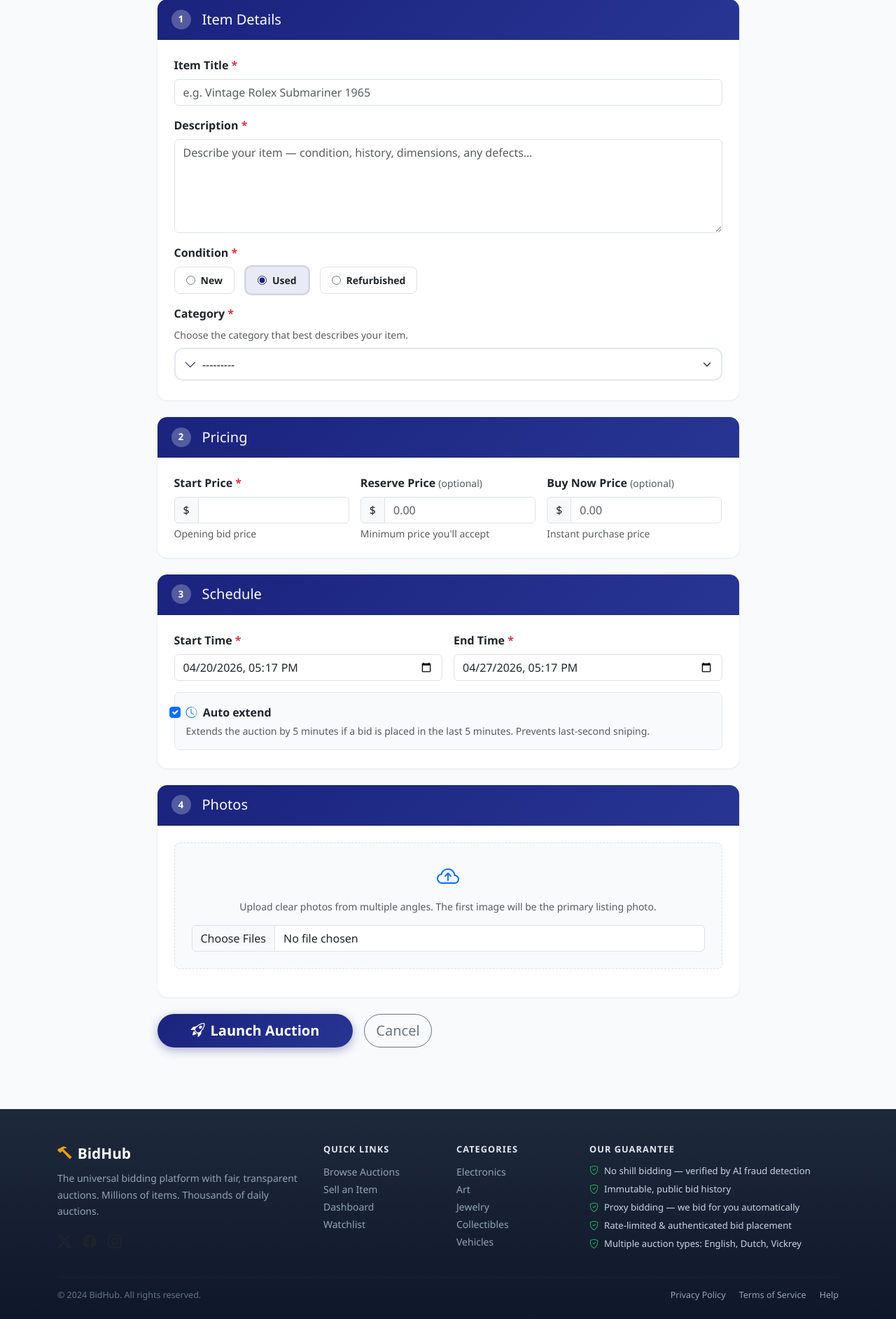
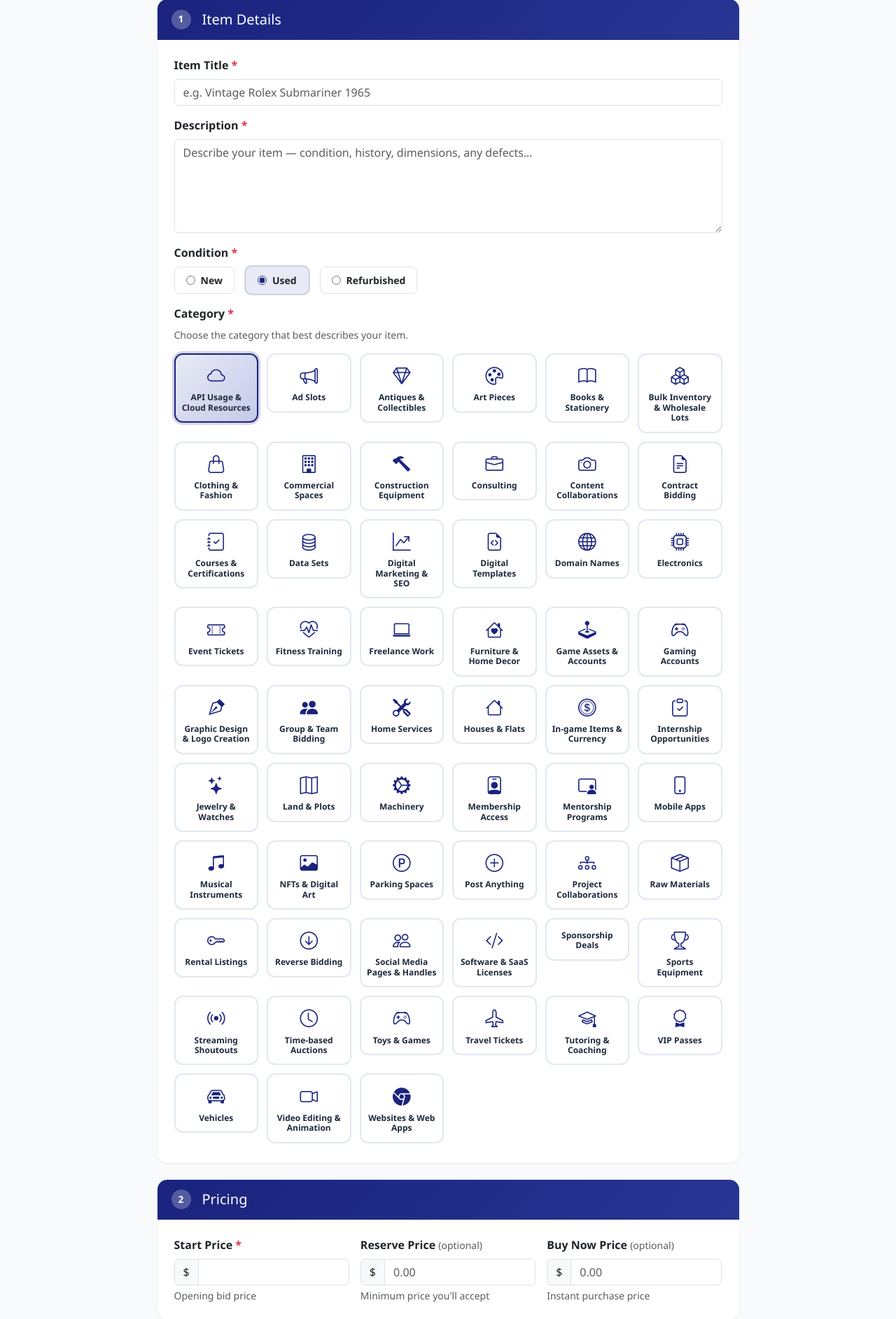
Before and after one commit to vikas2202/universal-bidding-system, a Django app: page /auctions/create/ in a window 1280 px wide. Shown: the part 200-2085 px from the top of the page at 70% size. Run offline with Django 5.2, Linux system fonts and the light colour scheme; the visitor is signed in with stand-in values (Sample User, id 1); data comes from the database, SQL or seed files in the repository; both versions use the stored data as it was before the commit; data that the repository does not hold is empty; some libraries are stand-ins or nearby versions.

Commit message:
Revert "Replace broken category card picker with grouped dropdown; expand to 57 categories"

```diff
--- a/auctions/forms.py
+++ b/auctions/forms.py
@@ -1,28 +1,6 @@
 from django import forms
 from django.utils import timezone
 from .models import Auction, Item, AuctionImage, Category
-
-
-class GroupedCategorySelect(forms.Select):
-    """Renders Category options grouped by their `group` field using <optgroup>."""
-
-    def optgroups(self, name, value, attrs=None):
-        groups = {}
-        group_label_map = dict(Category.GROUP_CHOICES)
-        for category in Category.objects.order_by('group', 'name'):
-            label = group_label_map.get(category.group, category.get_group_display())
-            groups.setdefault(label, []).append((str(category.pk), str(category)))
-
-        result = []
-        # Empty / placeholder option
-        result.append((None, [self.create_option(name, '', '---------', value, 0)], 0))
-        for idx, (group_label, options) in enumerate(groups.items(), start=1):
-            subgroup = []
-            for opt_value, opt_label in options:
-                selected = opt_value in value
-                subgroup.append(self.create_option(name, opt_value, opt_label, [opt_value] if selected else [], idx))
-            result.append((group_label, subgroup, idx))
-        return result
 
 
 class ItemForm(forms.ModelForm):
@@ -31,7 +9,6 @@ class ItemForm(forms.ModelForm):
         fields = ('title', 'description', 'category', 'condition')
         widgets = {
             'description': forms.Textarea(attrs={'rows': 5}),
-            'category': GroupedCategorySelect(),
         }
 
 
--- a/auctions/models.py
+++ b/auctions/models.py
@@ -8,25 +8,10 @@ import datetime
 
 
 class Category(models.Model):
-    GROUP_CHOICES = [
-        ('physical', '🛍️ Physical Items'),
-        ('digital', '💻 Digital Assets'),
-        ('services', '🧑‍💼 Services'),
-        ('real_estate', '🏢 Real Estate & Property'),
-        ('tickets', '🎟️ Tickets & Access'),
-        ('education', '🎓 Education & Career'),
-        ('industrial', '🚜 Industrial / B2B'),
-        ('financial', '💡 Financial / Abstract'),
-        ('gaming', '🎮 Entertainment & Gaming'),
-        ('custom', '🧾 Custom / Open Listings'),
-        ('other', 'Other'),
-    ]
-
     name = models.CharField(max_length=100, unique=True)
     slug = models.SlugField(max_length=100, unique=True)
     description = models.TextField(blank=True)
     icon = models.CharField(max_length=50, default='bi-tag', help_text='Bootstrap icon class')
-    group = models.CharField(max_length=30, choices=GROUP_CHOICES, default='other', db_index=True)
 
     class Meta:
         verbose_name_plural = 'categories'
--- a/auctions/templates/auctions/create.html
+++ b/auctions/templates/auctions/create.html
@@ -67,16 +67,28 @@
                             {% if item_form.condition.errors %}<div class="text-danger small mt-1">{{ item_form.condition.errors.0 }}</div>{% endif %}
                         </div>
 
-                        <!-- Category Dropdown -->
+                        <!-- Hidden category select (value synced by JS) -->
+                        {% render_field item_form.category id="id_category" style="display:none" %}
+                        {% if item_form.category.errors %}<div class="text-danger small mt-1">{{ item_form.category.errors.0 }}</div>{% endif %}
+
+                        <!-- Visual Category Picker -->
                         <div class="mb-1">
-                            <label class="form-label fw-semibold" for="id_category">
+                            <label class="form-label fw-semibold">
                                 Category <span class="text-danger">*</span>
                             </label>
-                            <p class="text-muted small mb-2">Choose the category that best describes your item.</p>
-                            <div class="category-select-wrapper position-relative">
-                                {% render_field item_form.category id="id_category" class="form-select form-select-lg category-select" %}
+                            <p class="text-muted small mb-3">Choose the category that best describes your item.</p>
+                            <div class="category-picker" id="category-picker">
+                                {% for cat in categories %}
+                                <label class="category-option" data-value="{{ cat.pk }}">
+                                    <input type="radio" name="_cat_visual" value="{{ cat.pk }}"
+                                           {% if item_form.category.value == cat.pk|stringformat:'s' %}checked{% endif %}>
+                                    <div class="category-option-card">
+                                        <i class="bi {{ cat.icon }} cat-pick-icon"></i>
+                                        <div class="cat-pick-name">{{ cat.name }}</div>
+                                    </div>
+                                </label>
+                                {% endfor %}
                             </div>
-                            {% if item_form.category.errors %}<div class="text-danger small mt-1">{{ item_form.category.errors.0 }}</div>{% endif %}
                         </div>
 
                     </div>
@@ -211,6 +223,28 @@ document.addEventListener('DOMContentLoaded', function() {
         endField.value = end.toISOString().slice(0,16);
     }
 
+    // ── Visual category picker ──
+    var catSelect = document.getElementById('id_category');
+    var catRadios = document.querySelectorAll('[name="_cat_visual"]');
+
+    // Sync visual → hidden select
+    catRadios.forEach(function(radio) {
+        radio.addEventListener('change', function() {
+            catSelect.value = this.value;
+        });
+    });
+
+    // Pre-select based on existing select value
+    if (catSelect.value) {
+        catRadios.forEach(function(r) {
+            if (r.value === catSelect.value) r.checked = true;
+        });
+    } else if (catRadios.length > 0) {
+        // Select first by default
+        catRadios[0].checked = true;
+        catSelect.value = catRadios[0].value;
+    }
+
     // ── Condition option styling ──
     document.querySelectorAll('.condition-opt').forEach(function(label) {
         var radio = label.querySelector('input[type="radio"]');
@@ -236,22 +270,6 @@ document.addEventListener('DOMContentLoaded', function() {
         });
     });
 
-    // ── Category select highlight on change ──
-    var catSelect = document.getElementById('id_category');
-    if (catSelect) {
-        function updateCatStyle() {
-            if (catSelect.value) {
-                catSelect.style.borderColor = 'var(--brand-primary)';
-                catSelect.style.boxShadow   = '0 0 0 2px rgba(26,35,126,.15)';
-            } else {
-                catSelect.style.borderColor = '';
-                catSelect.style.boxShadow   = '';
-            }
-        }
-        updateCatStyle();
-        catSelect.addEventListener('change', updateCatStyle);
-    }
-
     // ── Image preview ──
     var imgInput   = document.getElementById('image-upload');
     var previewBox = document.getElementById('image-preview');
--- a/static/css/style.css
+++ b/static/css/style.css
@@ -428,38 +428,56 @@ body {
     box-shadow: 0 0 0 .2rem rgba(26,35,126,.15);
 }
 
-/* Category grouped dropdown */
-.category-select {
-    border: 2px solid #e2e8f0;
-    border-radius: .75rem;
-    padding: .6rem 2.5rem .6rem 1rem;
-    font-size: 1rem;
-    background-color: #fff;
-    transition: border-color .2s, box-shadow .2s;
+/* Visual Category Picker */
+.category-picker {
+    display: grid;
+    grid-template-columns: repeat(auto-fill, minmax(120px, 1fr));
+    gap: .75rem;
+}
+
+.category-option {
     cursor: pointer;
 }
 
-.category-select:focus {
-    border-color: var(--brand-primary);
-    box-shadow: 0 0 0 3px rgba(26,35,126,.15);
-    outline: none;
+.category-option input[type="radio"] {
+    display: none;
 }
 
-.category-select-wrapper::before {
-    content: '\F282';
-    font-family: 'bootstrap-icons';
-    position: absolute;
-    left: .9rem;
-    top: 50%;
-    transform: translateY(-50%);
-    color: var(--brand-primary);
-    font-size: 1.1rem;
-    pointer-events: none;
-    z-index: 1;
+.category-option-card {
+    border: 2px solid #e2e8f0;
+    border-radius: .75rem;
+    padding: .75rem .5rem;
+    text-align: center;
+    transition: all var(--transition);
+    background: #fff;
+    user-select: none;
 }
 
-.category-select-wrapper .category-select {
-    padding-left: 2.4rem;
+.category-option-card:hover {
+    border-color: var(--brand-primary);
+    background: #e8eaf6;
+    transform: translateY(-2px);
+    box-shadow: 0 4px 12px rgba(26,35,126,.12);
+}
+
+.category-option input[type="radio"]:checked + .category-option-card {
+    border-color: var(--brand-primary);
+    background: linear-gradient(135deg, #e8eaf6, #c5cae9);
+    box-shadow: 0 0 0 3px rgba(26,35,126,.2);
+}
+
+.category-option-card .cat-pick-icon {
+    font-size: 1.6rem;
+    color: var(--brand-primary);
+    display: block;
+    margin-bottom: .25rem;
+}
+
+.category-option-card .cat-pick-name {
+    font-size: .75rem;
+    font-weight: 600;
+    color: var(--text-dark);
+    line-height: 1.2;
 }
 
 /* Form step card */
@@ -686,6 +704,7 @@ body {
     .hero-section h1 { font-size: 1.7rem; }
     .auction-card-img, .auction-card .img-wrapper { height: 160px; }
     .auction-card .img-placeholder { height: 160px; }
+    .category-picker { grid-template-columns: repeat(auto-fill, minmax(90px, 1fr)); }
     .navbar-search { display: none !important; }
 }
 
```
Also changed, not shown: auctions/fixtures/initial_data.json (+10 -57 lines), auctions/migrations/0003_add_category_group.py (deleted).
